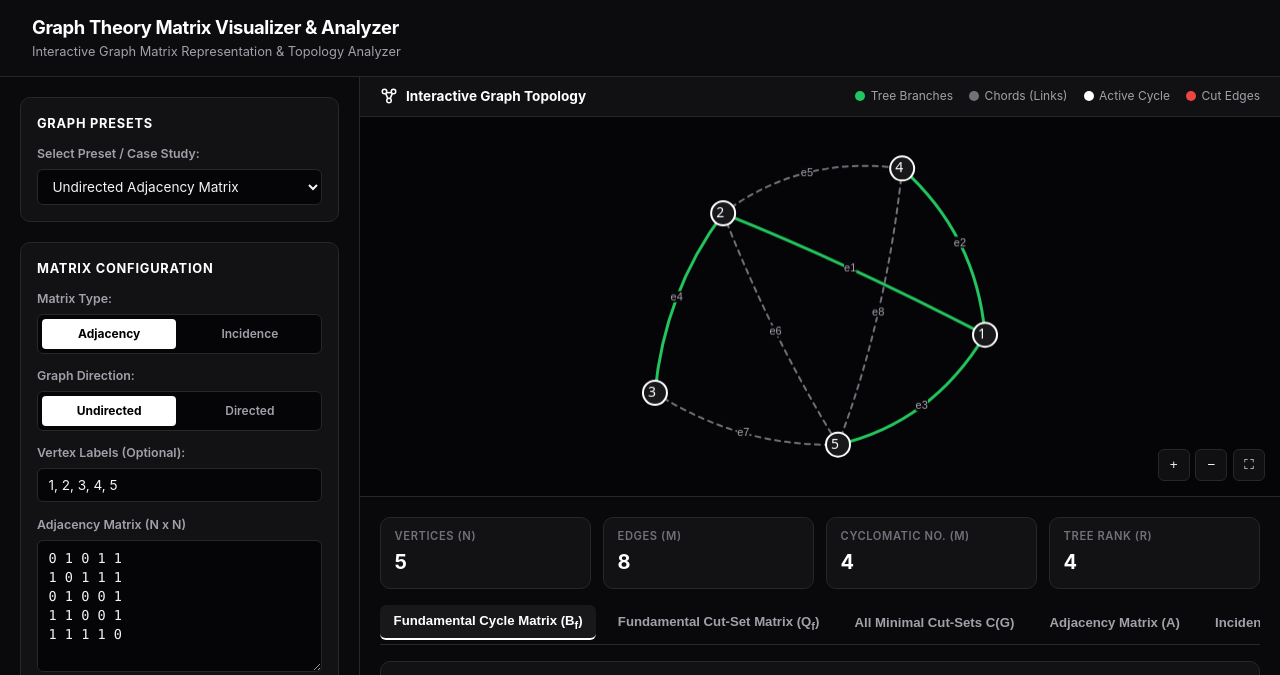
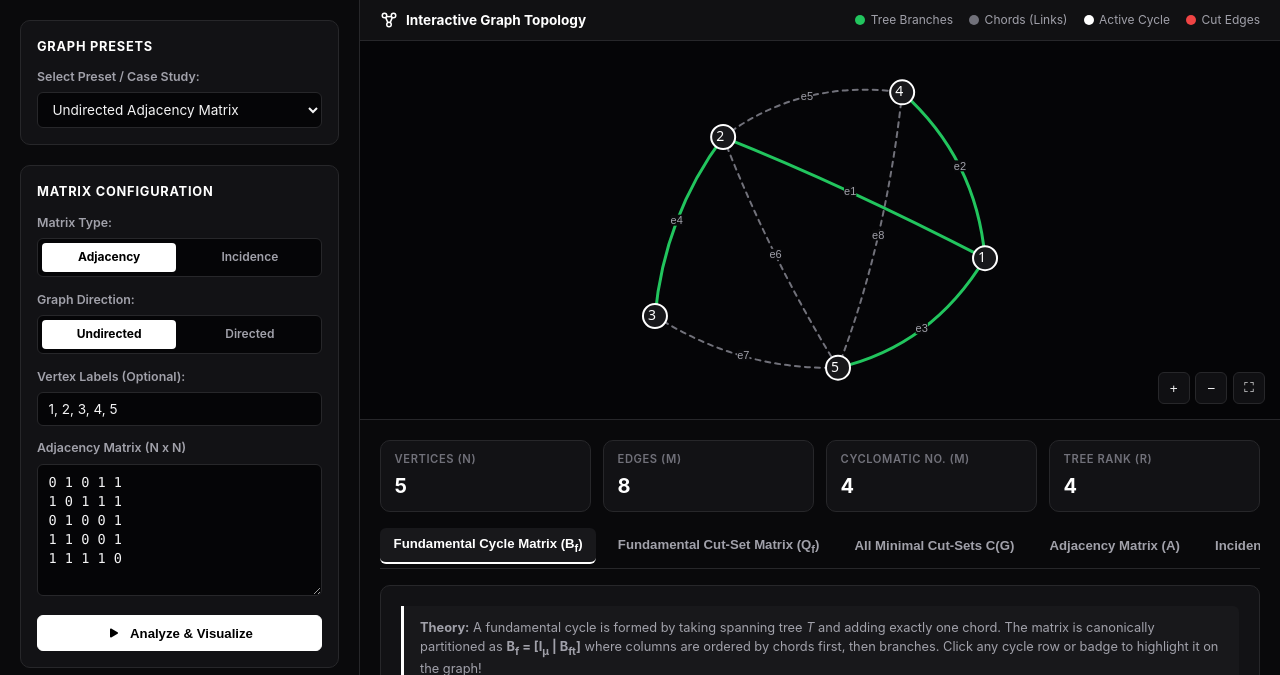
Before and after one commit to rakhahandrian-Git/Matrix_Graph-theory-Group3, a Flask app: page / in a window 1280 px wide. Shown: the top 675 px of the page. Run offline with Flask 3, Linux system fonts and the light colour scheme.

Commit message:
Remove header bar and titles for full-height stealth workspace

```diff
--- a/static/css/style.css
+++ b/static/css/style.css
@@ -39,43 +39,12 @@ body {
   flex-direction: column;
 }
 
-header {
-  background-color: #0c0c0e;
-  border-bottom: 1px solid var(--border-color);
-  padding: 0.9rem 2rem;
-  display: flex;
-  justify-content: space-between;
-  align-items: center;
-  flex-wrap: wrap;
-  gap: 1rem;
-}
-
-.brand-wrapper {
-  display: flex;
-  align-items: center;
-  gap: 0.75rem;
-}
-
-.brand-info h1 {
-  font-size: 1.15rem;
-  font-weight: 700;
-  letter-spacing: -0.02em;
-  color: #ffffff;
-}
-
-.brand-info p {
-  font-size: 0.8rem;
-  color: var(--text-secondary);
-}
-
-
-
 .app-container {
   display: grid;
   grid-template-columns: 360px 1fr;
   flex: 1;
   overflow: hidden;
-  height: calc(100vh - 67px);
+  height: 100vh;
 }
 
 @media (max-width: 1024px) {
--- a/templates/index.html
+++ b/templates/index.html
@@ -8,15 +8,6 @@
   <script src="/static/js/vis-network.min.js"></script>
 </head>
 <body>
-  <header>
-    <div class="brand-wrapper">
-      <div class="brand-info">
-        <h1>Graph Theory Matrix Visualizer & Analyzer</h1>
-        <p>Interactive Graph Matrix Representation & Topology Analyzer</p>
-      </div>
-    </div>
-  </header>
-
   <div class="app-container">
     <!-- Sidebar Inputs -->
     <aside class="sidebar">
```
Also changed, not shown: index.html (+0 -9 lines), README.md.
